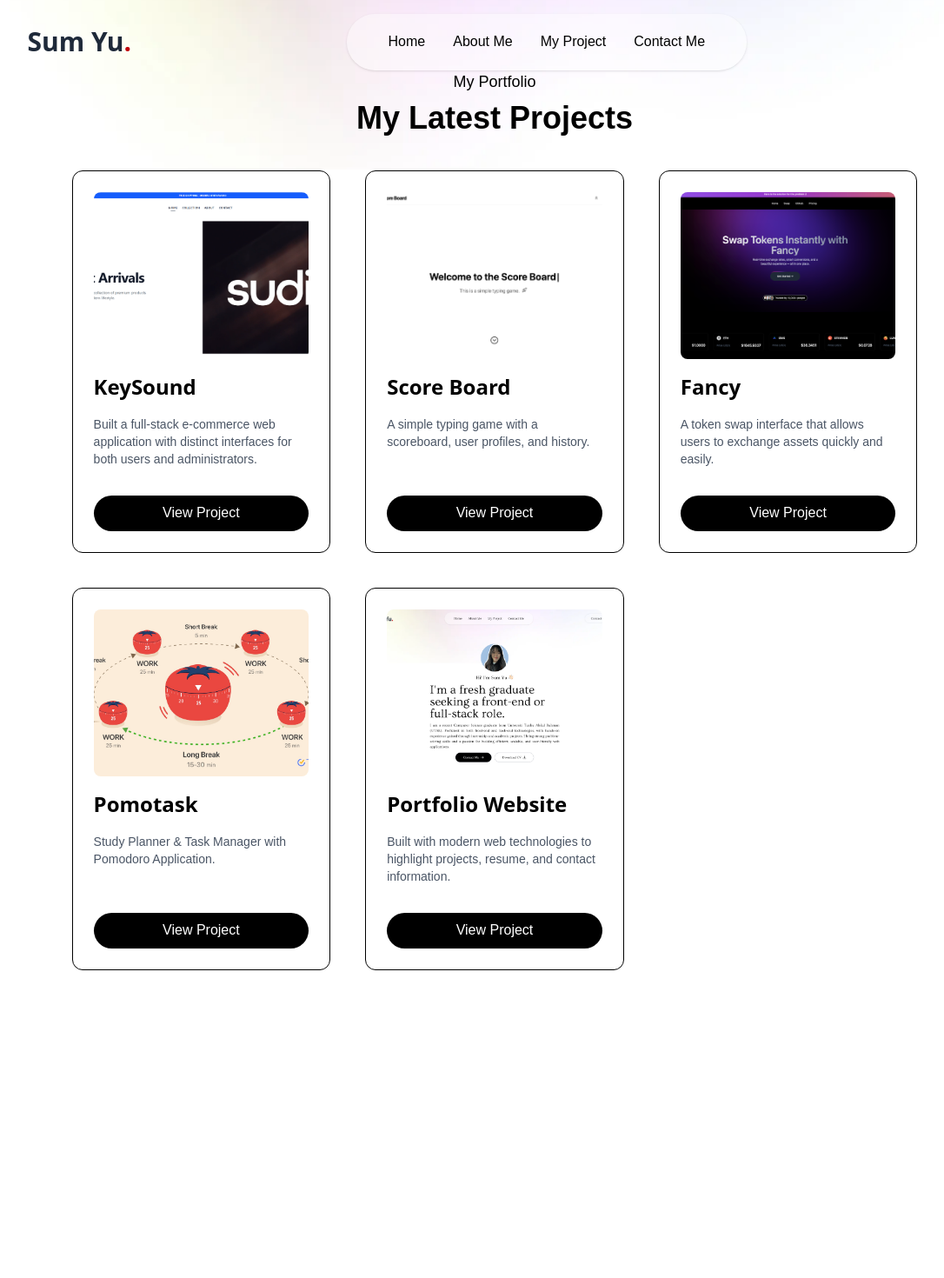
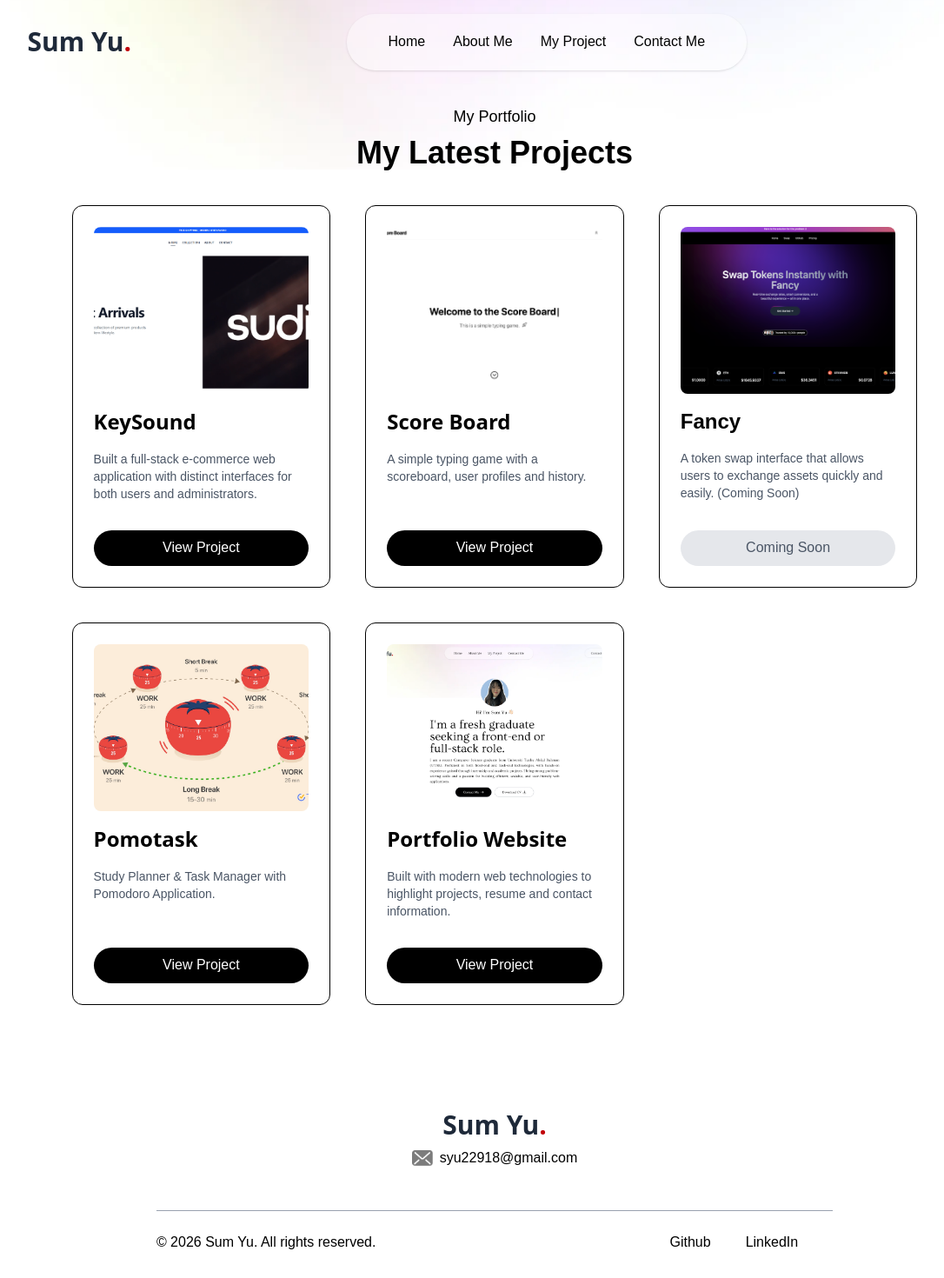
Before and after one commit to SumYu02/portfolio-website, a Next.js app: page /myproject in a window 1280 px wide. Shown: the top 1470 px of the page at 87% size, without its empty margins (71-1157 px from the left). Before the commit the page ends 1196 px from the top, so only its background shows below. Built offline with nearby package versions, Linux system fonts and the light colour scheme; a web font is replaced by a local one.

Commit message:
feat: add Footer component to main page; update project descriptions and modify auto-play interval on scoreboard page for improved user experience

```diff
--- a/app/myproject/page.js
+++ b/app/myproject/page.js
@@ -4,7 +4,7 @@ import { assets } from "@/assets/assets";
 import Image from "next/image";
 import Link from "next/link";
 import NavbarPage from "../components/NavbarPage";
-
+import Footer from "../components/Footer";
 const projects = [
   {
     title: "KeySound",
@@ -16,16 +16,16 @@ const projects = [
   {
     title: "Score Board",
     description:
-      "A simple typing game with a scoreboard, user profiles, and history.",
+      "A simple typing game with a scoreboard, user profiles and history.",
     image: assets.scoreboard_page1,
     path: "/scoreboard",
   },
   {
     title: "Fancy",
     description:
-      "A token swap interface that allows users to exchange assets quickly and easily.",
+      "A token swap interface that allows users to exchange assets quickly and easily. (Coming Soon)",
     image: assets.fancy_page1,
-    path: "/portfolio",
+    // path: "/portfolio",
   },
   {
     title: "Pomotask",
@@ -36,7 +36,7 @@ const projects = [
   {
     title: "Portfolio Website",
     description:
-      "Built with modern web technologies to highlight projects, resume, and contact information.",
+      "Built with modern web technologies to highlight projects, resume and contact information.",
     image: assets.portfolio_image,
     path: "/portfolio",
   },
@@ -50,7 +50,7 @@ const page = () => {
         className="w-full px-[12%] pt-20 scroll-mt-20 justify-center items-center mb-20"
         id="projects"
       >
-        <h4 className="text-center mb-2 text-lg">My Portfolio</h4>
+        <h4 className="text-center sm:mt-10 mb-2 text-lg">My Portfolio</h4>
         <h2 className="text-center text-4xl font-bold mb-10">
           My Latest Projects
         </h2>
@@ -107,13 +107,14 @@ const page = () => {
                   View Project
                 </a>
               ) : (
-                <span className="mt-4 inline-block bg-black text-white px-6 py-2 rounded-full text-center hover:bg-gray-800 transition">
-                  View Project
+                <span className="mt-4 inline-block bg-gray-200 text-gray-600 px-6 py-2 rounded-full text-center hover:bg-gray-800 transition">
+                  Coming Soon
                 </span>
               )}
             </div>
           ))}
         </div>
+        <Footer />
       </div>
     </>
   );
--- a/app/scoreboard/page.js
+++ b/app/scoreboard/page.js
@@ -110,7 +110,7 @@ const page = () => {
               assets.score_game_6,
             ]}
             autoPlay={true}
-            autoPlayInterval={3000}
+            autoPlayInterval={1500}
           />
         </div>
 
@@ -135,7 +135,7 @@ const page = () => {
                 assets.score_game6_dark,
               ]}
               autoPlay={true}
-              autoPlayInterval={3000}
+              autoPlayInterval={1500}
             />
           </div>
         </div>
```
